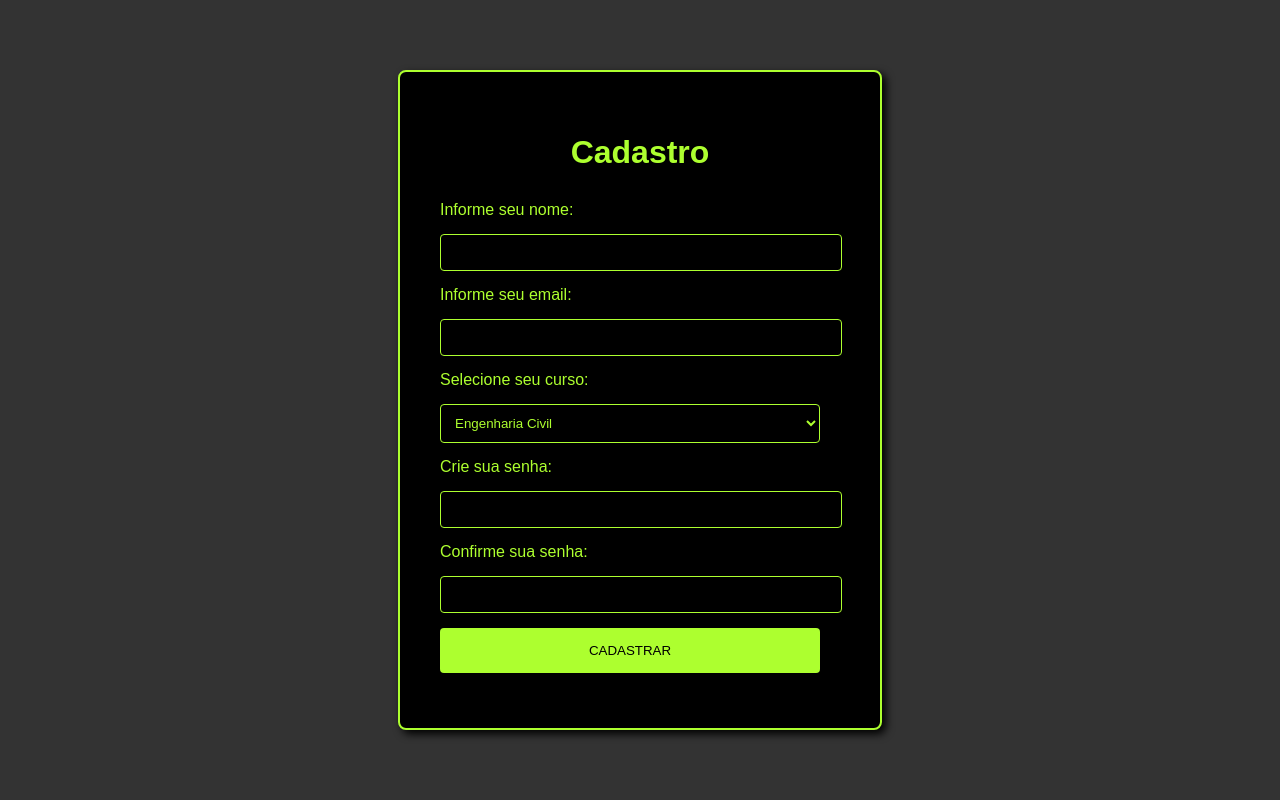
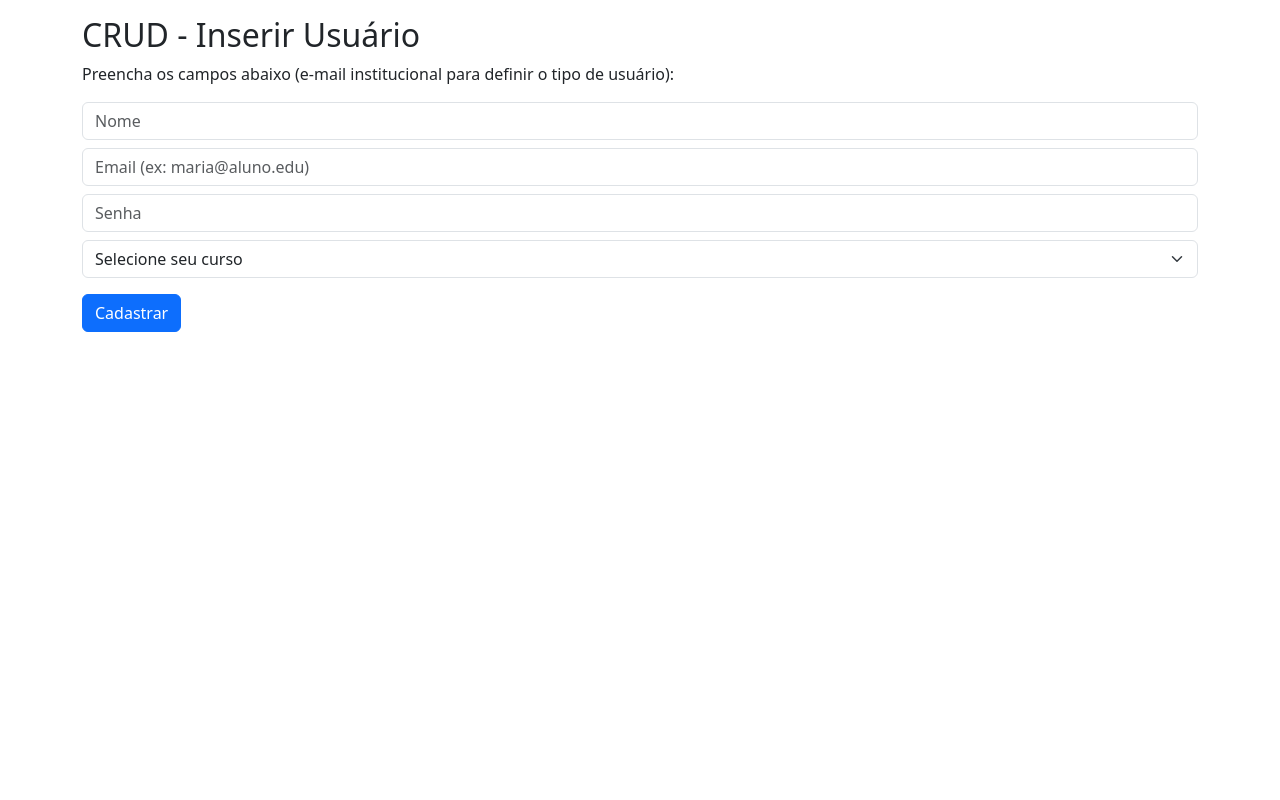
Before and after one commit to Wallacevini12/EC_3P, a PHP site: page /cadastro.php in a window 1280 px wide. Run offline with PHP 8.4, Linux system fonts and the light colour scheme.

Commit message:
Feito a conexão com BD, criado o index.hmtl e cadastro de usuários aluno, monitor e professor

```diff
--- a/PROJETO/cadastro.php
+++ b/PROJETO/cadastro.php
@@ -1,173 +1,102 @@
 <?php
 
-if ($_SERVER["REQUEST_METHOD"] == "POST") {
+if (
+  isset($_POST['nome']) &&
+  isset($_POST['email']) &&
+  isset($_POST['senha']) &&
+  isset($_POST['curso'])
+) {
+  $nome = $_POST['nome'];
+  $email = $_POST['email'];
+  $senha = $_POST['senha'];
+  $curso = $_POST['curso'];
 
-    $servername = "localhost";
-    $username = "root";
-    $password = "";
-    $dbname = "learnhub";
+  // Verifica o tipo de usuário pelo e-mail
+  if (strpos($email, '@aluno') !== false) {
+      $tipo_usuario = 'aluno';
+  } elseif (strpos($email, '@professor') !== false) {
+      $tipo_usuario = 'professor';
+  } elseif (strpos($email, '@monitor') !== false) {
+      $tipo_usuario = 'monitor';
+  } else {
+      echo "E-mail inválido. Use @aluno, @professor ou @monitor.";
+      exit;
+  }
 
-    $conn = new mysqli($servername, $username, $password, $dbname);
+  $senha_hash = password_hash($senha, PASSWORD_DEFAULT);
+  $oMysql = conecta_db();
 
-    if ($conn->connect_error) {
-        die("Erro na conexão com o banco de dados: " . $conn->connect_error);
-    }
+  if ($oMysql->connect_error) {
+      echo "Erro de conexão: " . $oMysql->connect_error;
+      exit;
+  }
 
-    $nome = $_POST['nome'];
-    $email = $_POST['email'];
-    $curso = $_POST['curso'];
-    $senha = $_POST['senha'];
-    $confirmar_senha = $_POST['confirmar_senha'];
+  // Inserção com o curso incluído
+  $stmt = $oMysql->prepare("INSERT INTO usuarios (nome, email, senha, tipo_usuario, curso) VALUES (?, ?, ?, ?, ?)");
+  $stmt->bind_param("sssss", $nome, $email, $senha_hash, $tipo_usuario, $curso);
 
-    if ($senha !== $confirmar_senha) {
-        $mensagem = "As senhas não coincidem.";
-    } else {
-        $sql = "SELECT * FROM usuarios WHERE email = '$email'";
-        $result = $conn->query($sql);
+  if ($stmt->execute()) {
+      header('Location: index.html');
+      exit;
+  } else {
+      echo "Erro ao cadastrar: " . $stmt->error;
+  }
 
-        if ($result->num_rows > 0) {
-            $mensagem = "Este e-mail já está cadastrado.";
-        } else {
-            $sql = "INSERT INTO usuarios (nome, email, curso, senha) VALUES ('$nome', '$email', '$curso', '$senha')";
-
-            if ($conn->query($sql) === TRUE) {
-                $mensagem = "Cadastro realizado com sucesso!";
-                echo "<script>
-                        setTimeout(function() {
-                            window.location.href = 'inicio.html';
-                        }, 3000);
-                      </script>";
-            } else {
-                $mensagem = "Erro ao cadastrar: " . $conn->error;
-            }
-        }
-    }
-
-    $conn->close();
+  $stmt->close();
+  $oMysql->close();
 }
 ?>
 <!DOCTYPE html>
 <html lang="pt-br">
 <head>
-    <meta charset="UTF-8">
-    <meta name="viewport" content="width=device-width, initial-scale=1.0">
-    <title>Cadastro - Learnhub</title>
-    <style>
-        body {
-            display: flex;
-            justify-content: center;
-            align-items: center;
-            height: 100vh;
-            margin: 0;
-            background-color: #333;
-            font-family: Arial, sans-serif;
-        }
-        form {
-            width: 400px;
-            padding: 40px;
-            margin: 0 20px;
-            background-color: black;
-            box-shadow: 4px 4px 8px black;
-            border-radius: 8px;
-            border: 2px solid greenyellow;
-            color: greenyellow;
-            position: relative;
-        }
-
-        form:hover {
-            box-shadow: 4px 4px 8px greenyellow;
-        }
-
-        h1 {
-            text-align: center;
-            margin-bottom: 30px;
-        }
-
-        label, input, select, button {
-            display: block;
-            width: calc(100% - 20px);
-            margin-bottom: 15px;
-        }
-
-        input, select {
-            padding: 10px;
-            border: 1px solid greenyellow;
-            border-radius: 4px;
-            background-color: black;
-            color: greenyellow;
-        }
-
-        button {
-            display: flex;
-            justify-content: center;
-            align-items: center;
-            background-color: greenyellow;
-            color: black;
-            padding: 15px;
-            border: none;
-            border-radius: 4px;
-            cursor: pointer;
-            transition: background-color 0.3s;
-        }
-
-        button:hover {
-            color: black;
-            font-weight: bold;
-            font-size: 1.3em;
-        }
-
-        #mensagem {
-            background-color: greenyellow;
-            color: black;
-            padding: 10px;
-            margin-bottom: 20px;
-            text-align: center;
-            font-size: 18px;
-            border-radius: 5px;
-            width: calc(100% - 20px);
-            position: absolute;
-            top: -60px;
-            left: 10px;
-        }
-    </style>
+  <title>Cadastro de Usuários</title>
+  <meta charset="utf-8">
+  <meta name="viewport" content="width=device-width, initial-scale=1">
+  <link href="https://cdn.jsdelivr.net/npm/bootstrap@5.3.3/dist/css/bootstrap.min.css" rel="stylesheet">
+  <script src="https://cdn.jsdelivr.net/npm/bootstrap@5.3.3/dist/js/bootstrap.bundle.min.js"></script>
 </head>
 <body>
-    <form action="" method="post">
-        <?php if (isset($mensagem)) { echo "<div id='mensagem'>$mensagem</div>"; } ?>
-        <h1>Cadastro</h1>
-        <label for="nome">Informe seu nome:</label>
-        <input type="text" id="nome" name="nome" required>
 
-        <label for="email">Informe seu email:</label>
-        <input type="email" id="email" name="email" required>
+<div class="container mt-3">
+  <h2>CRUD - Inserir Usuário</h2>
+  <p>Preencha os campos abaixo (e-mail institucional para definir o tipo de usuário):</p>
 
-        <label for="curso">Selecione seu curso:</label>
-        <select id="curso" name="curso">
-            <option value="Engenharia Civil">Engenharia Civil</option>
-            <option value="Engenharia de Computação">Engenharia de Computação</option>
-            <option value="Engenharia de Software">Engenharia de Software</option>
-            <option value="Engenharia Elétrica">Engenharia Elétrica</option>
-            <option value="Engenharia Mecânica">Engenharia Mecânica</option>
-            <option value="Administração">Administração</option>
-            <option value="Direito">Direito</option>
-            <option value="Medicina">Medicina</option>
-            <option value="Arquitetura e Urbanismo">Arquitetura e Urbanismo</option>
-            <option value="Economia">Economia</option>
-            <option value="Psicologia">Psicologia</option>
-            <option value="Ciências Contábeis">Ciências Contábeis</option>
-            <option value="Design Gráfico">Design Gráfico</option>
-            <option value="Nutrição">Nutrição</option>
-            <option value="Jornalismo">Jornalismo</option>
-            <option value="Publicidade e Propaganda">Publicidade e Propaganda</option>
-        </select>
+  <form method="POST" action="index.php?page=1">
 
-        <label for="senha">Crie sua senha:</label>
-        <input type="password" id="senha" name="senha" required>
+    <input
+      type="text"
+      name="nome"
+      class="form-control mb-2"
+      placeholder="Nome"
+      required>
 
-        <label for="confirmar_senha">Confirme sua senha:</label>
-        <input type="password" id="confirmar_senha" name="confirmar_senha" required>
+    <input
+      type="email"
+      name="email"
+      class="form-control mb-2"
+      placeholder="Email (ex: maria@aluno.edu)"
+      required>
 
-        <button type="submit">CADASTRAR</button>
-    </form>
+    <input
+      type="password"
+      name="senha"
+      class="form-control mb-2"
+      placeholder="Senha"
+      required>
+
+    <select name="curso" class="form-select mb-3" required>
+      <option value="" disabled selected>Selecione seu curso</option>
+      <option value="Engenharia de Software">Engenharia de Software</option>
+      <option value="Sistemas de Informação">Sistemas de Informação</option>
+      <option value="Análise e Desenvolvimento de Sistemas">Análise e Desenvolvimento de Sistemas</option>
+      <option value="Ciência da Computação">Ciência da Computação</option>
+      <option value="Redes de Computadores">Redes de Computadores</option>
+    </select>
+
+    <button type="submit" class="btn btn-primary">Cadastrar</button>
+
+  </form>
+</div>
+
 </body>
 </html>
--- a/PROJETO/index.php
+++ b/PROJETO/index.php
@@ -7,7 +7,7 @@ include "biblioteca.php";
 
 if (isset($_GET['page'])) {
     if ($_GET['page'] == 1) {
-        include 'insert.php';  # Colocar link do INSERT
+        include 'cadastro.php';  # Colocar link do INSERT
 
     } elseif ($_GET['page'] == 2) {
         include 'update.php';  # Colocar link do UPDATE
--- a/PROJETO/main.php
+++ b/PROJETO/main.php
@@ -1,3 +1,4 @@
+
 
 <!DOCTYPE html>
 <html lang="en">
```
Also changed, not shown: DOCUMENTAÇÃO/Modelo_Físico.sql (+9 -29 lines), PROJETO/index.html (added, +46 -0 lines), PROJETO/insert.php (deleted, +0 -62 lines).
